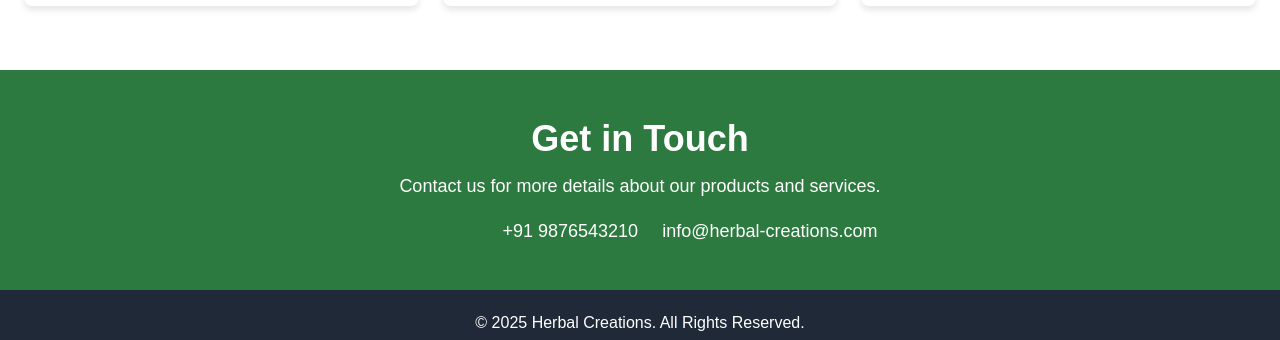
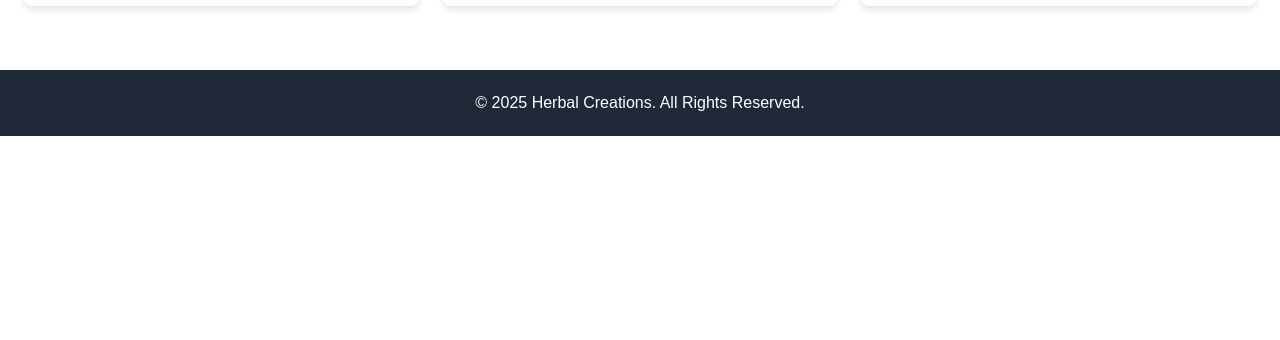
Before and after one commit to taskitminds/V-novelties, a React (Create React App) app: page / in a window 1280 px wide. Shown: the part 1507-1847 px from the top of the page. After the commit the page ends 1643 px from the top, so only its background shows below. Built offline with nearby package versions, Linux system fonts and the light colour scheme.

Commit message:
HomePage.js working process carousel content

```diff
--- a/src/pages/Home/HomePage.js
+++ b/src/pages/Home/HomePage.js
@@ -107,16 +107,6 @@ const HomePage = () => {
           </div>
         </div>
       </section>
-
-      {/* Contact Section */}
-      <section className="contact">
-        <h3 className="getintouch">Get in Touch</h3>
-        <p className="contact-description">Contact us for more details about our products and services.</p>
-        <div className="contact-info">
-          <a href="#" className="contact-link">+91 9876543210</a>
-          <a href="#" className="contact-link">info@herbal-creations.com</a>
-        </div>
-      </section>
     </div>
   );
 };
```
